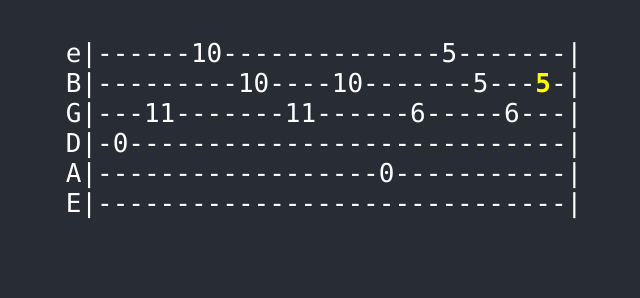
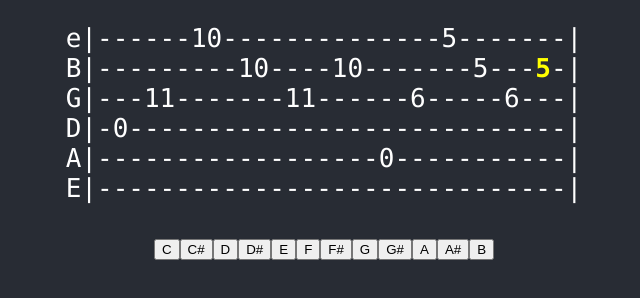
Before and after one commit to hapla/tab-to-notes-cs50, a plain HTML site: page index.html in a window 1280 px wide. Shown: the part 338-636 px from the top of the page, without its empty margins (316-956 px from the left). Drawn offline with Linux system fonts and the light colour scheme.

Commit message:
Added reply buttons

```diff
--- a/index.html
+++ b/index.html
@@ -11,6 +11,8 @@
             <h1>Tab to Notes</h1>
             <div id="tab">
             </div>
+            <div id="reply">
+            </div>
         </div>
     </body>
 </html>
--- a/tab-to-notes.js
+++ b/tab-to-notes.js
@@ -1,5 +1,6 @@
 const tuning = ['e', 'B', 'G', 'D', 'A', 'E'];
-const allNotes = ['A', 'A#', 'B', 'C', 'C#', 'D', 'D#', 'E', 'F', 'F#', 'G', 'G#'];
+//const allNotes = ['A', 'A#', 'B', 'C', 'C#', 'D', 'D#', 'E', 'F', 'F#', 'G', 'G#'];
+const allNotes = ['C', 'C#', 'D', 'D#', 'E', 'F', 'F#', 'G', 'G#', 'A', 'A#', 'B'];
 const STRINGS = 6;
 
 /*
@@ -73,6 +74,21 @@ function getFretNote(strnum, fretnum) {
     }
 }
 
+function getReply(rdiv) {
+    for (let pos = 0; pos < allNotes.length; pos++) {
+        var btn = document.createElement('button');
+        btn.data = allNotes[pos];
+        btn.innerHTML = allNotes[pos];
+        btn.setAttribute('id', allNotes[pos].replace("#", "sharp"));
+        /*
+        btn.onclick = function() {
+            console.log("button ", allNotes[pos]);
+        }
+        */
+        rdiv.appendChild(btn);
+    }
+}
+
 function getUncoveredPositions(tabs) {
     var fretboard = [];
     for (let s = 0; s < STRINGS; s++) {
@@ -104,9 +120,13 @@ async function test() {
     let tab = tabs[6][1];
     for (let pos = 0; pos < tab.length; pos++) {
         tabdsp.innerHTML = printTab(tab, pos);
-        //console.log(getFretNote(tab[pos][0], tab[pos][1]));
+//        console.log(getFretNote(tab[pos][0], tab[pos][1]));
 //        await sleep(200);
     }
+    getReply(document.getElementById('reply'));
+    document.querySelector('#Csharp').addEventListener('click', function() {
+        console.log("Nappi C#");
+    });
 };
 
 test();
```
